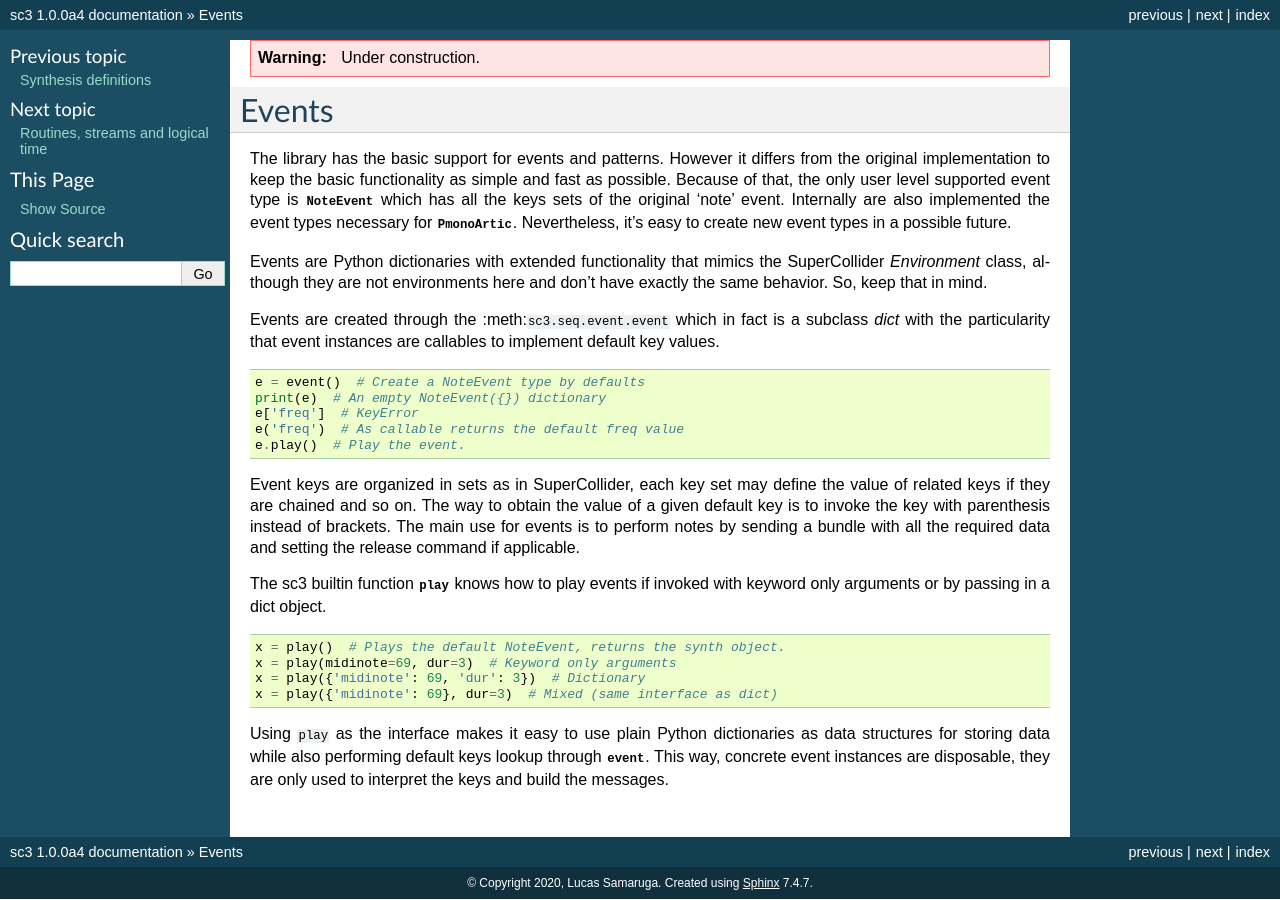
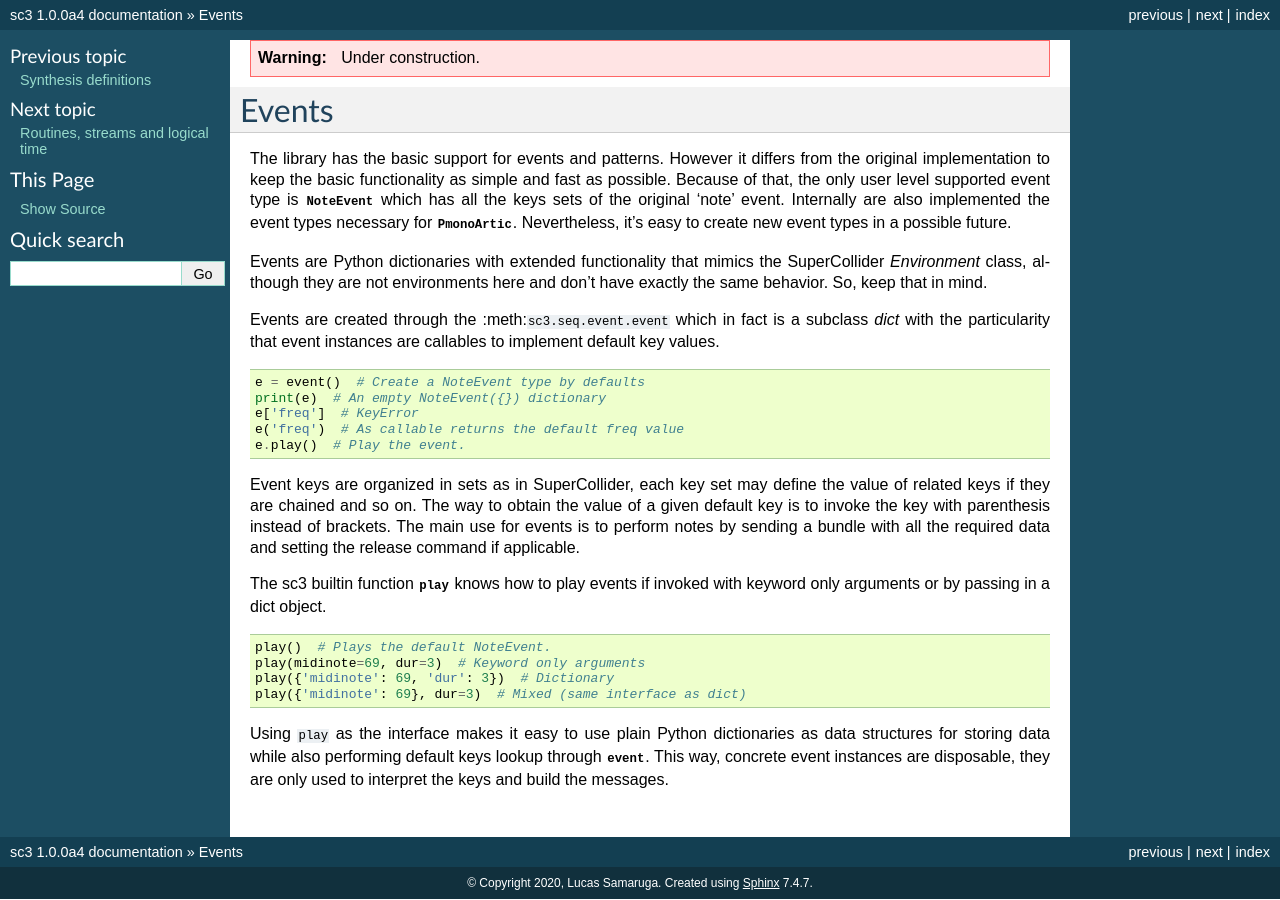
Before and after one commit to smrg-lm/sc3, a Sphinx documentation site: the page built from docs/source/intro/event.rst, in a window 1280 px wide. Built offline with Sphinx 7.4.7, drawn with Linux system fonts in a browser that asks for light colours.

Commit message:
Fix event doc

```diff
--- a/docs/source/intro/event.rst
+++ b/docs/source/intro/event.rst
@@ -40,10 +40,10 @@ events if invoked with keyword only arguments or by passing in a dict object.
 
 ::
 
-  x = play()  # Plays the default NoteEvent, returns the synth object.
-  x = play(midinote=69, dur=3)  # Keyword only arguments
-  x = play({'midinote': 69, 'dur': 3})  # Dictionary
-  x = play({'midinote': 69}, dur=3)  # Mixed (same interface as dict)
+  play()  # Plays the default NoteEvent.
+  play(midinote=69, dur=3)  # Keyword only arguments
+  play({'midinote': 69, 'dur': 3})  # Dictionary
+  play({'midinote': 69}, dur=3)  # Mixed (same interface as dict)
 
 Using ``play`` as the interface makes it easy to use plain Python dictionaries
 as data structures for storing data while also performing default keys lookup
```
Also changed, not shown: 1 other file.
